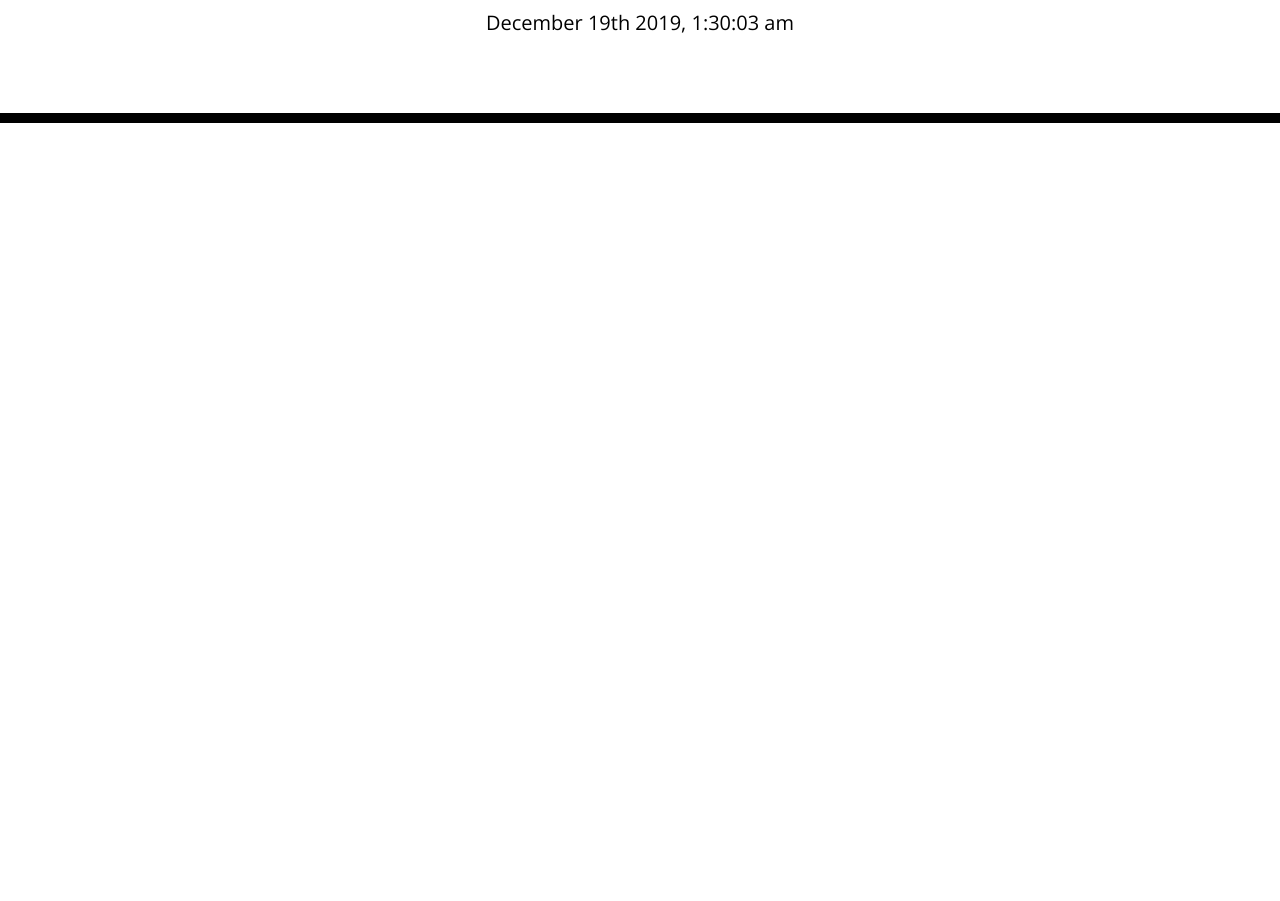
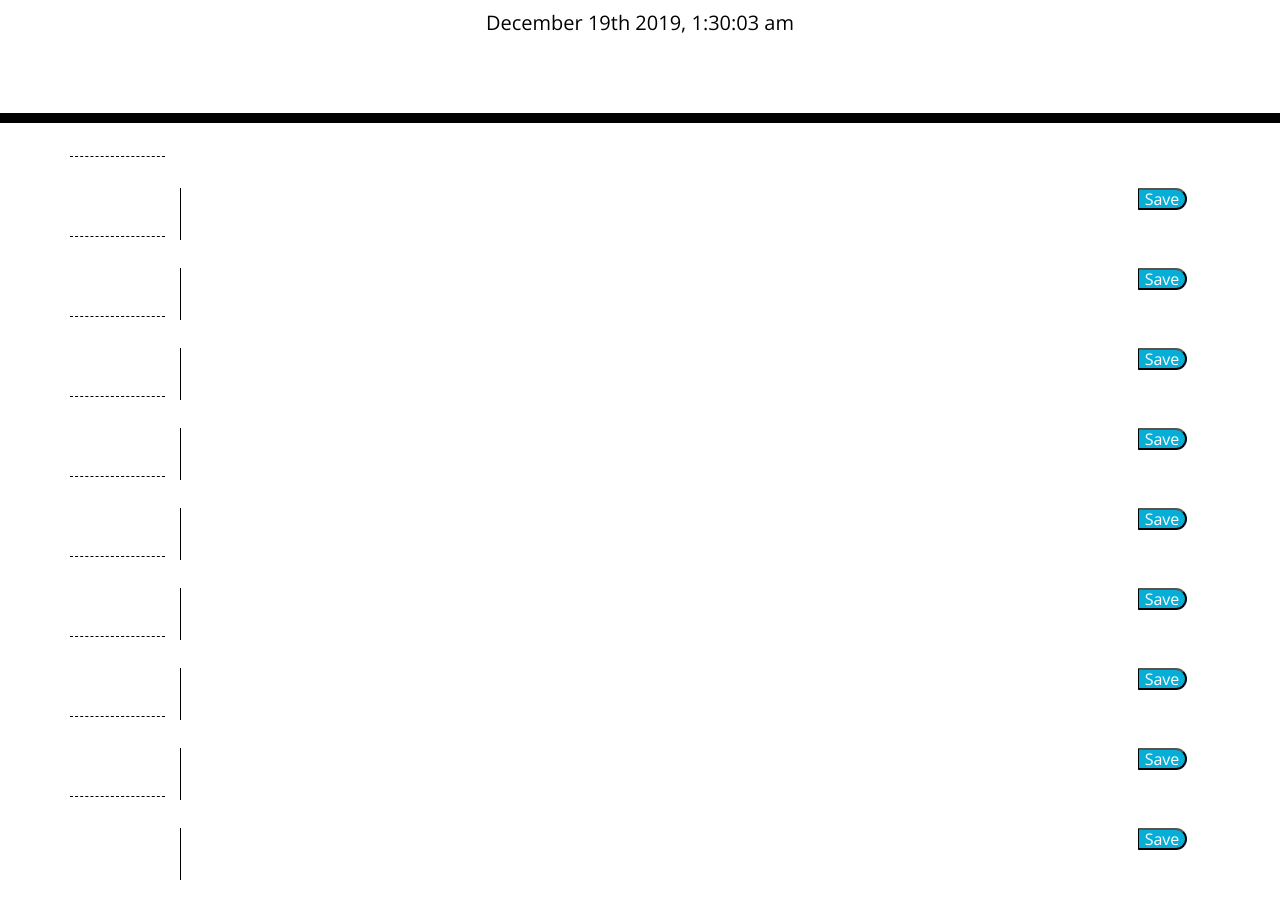
Before and after one commit to danfenichel/day-planner, a plain HTML site: page index.html in a window 1280 px wide. Shown: the part 181-1082 px from the top of the page. Before the commit the page ends 800 px from the top, so only its background shows below. Drawn offline with nearby package versions, Linux system fonts and the light colour scheme.

Commit message:
added initial HTML elements

```diff
--- a/index.html
+++ b/index.html
@@ -1,11 +1,13 @@
 <!DOCTYPE html>
 <html lang="en">
+
 <head>
     <meta charset="UTF-8" />
     <meta name="viewport" content="width=device-width, initial-scale=1.0" />
     <meta http-equiv="X-UA-Compatible" content="ie=edge" />
     <link rel="stylesheet" href="https://stackpath.bootstrapcdn.com/bootstrap/4.3.1/css/bootstrap.min.css" />
-    <link rel="stylesheet" href="https://use.fontawesome.com/releases/v5.8.1/css/all.css" integrity="sha384-50oBUHEmvpQ+1lW4y57PTFmhCaXp0ML5d60M1M7uH2+nqUivzIebhndOJK28anvf" crossorigin="anonymous" />
+    <link rel="stylesheet" href="https://use.fontawesome.com/releases/v5.8.1/css/all.css"
+        integrity="sha384-50oBUHEmvpQ+1lW4y57PTFmhCaXp0ML5d60M1M7uH2+nqUivzIebhndOJK28anvf" crossorigin="anonymous" />
     <link href="https://fonts.googleapis.com/css?family=Open+Sans&display=swap" rel="stylesheet" />
     <link rel="stylesheet" href="style.css" />
     <title>Work Day Scheduler</title>
@@ -18,8 +20,96 @@
         <p id="currentDay" class="lead"></p>
     </header>
     <div class="container">
-      <!-- Timeblocks go here -->
-
+        <div class="row time-block">
+            <div class="col-md-1 hour" id="9a">
+            </div>
+            <div class="col-md-10">
+                <textarea name="description" id="desc9a" cols="100"></textarea>
+            </div>
+            <div class="col-md-1">
+                <button class="saveBtn">Save</button>
+            </div>
+        </div>
+        <div class="row time-block">
+            <div class="col-md-1 hour" id="10a">
+            </div>
+            <div class="col-md-10">
+                <textarea name="description" id="desc10a" cols="100"></textarea>
+            </div>
+            <div class="col-md-1">
+                <button class="saveBtn">Save</button>
+            </div>
+        </div>
+        <div class="row time-block">
+            <div class="col-md-1 hour" id="11a">
+            </div>
+            <div class="col-md-10">
+                <textarea name="description" id="desc11a" cols="100"></textarea>
+            </div>
+            <div class="col-md-1">
+                <button class="saveBtn">Save</button>
+            </div>
+        </div>
+        <div class="row time-block">
+            <div class="col-md-1 hour" id="12p">
+            </div>
+            <div class="col-md-10">
+                <textarea name="description" id="desc12p" cols="100"></textarea>
+            </div>
+            <div class="col-md-1">
+                <button class="saveBtn">Save</button>
+            </div>
+        </div>
+        <div class="row time-block">
+            <div class="col-md-1 hour" id="1p">
+            </div>
+            <div class="col-md-10">
+                <textarea name="description" id="desc1p" cols="100"></textarea>
+            </div>
+            <div class="col-md-1">
+                <button class="saveBtn">Save</button>
+            </div>
+        </div>
+        <div class="row time-block">
+            <div class="col-md-1 hour" id="2p">
+            </div>
+            <div class="col-md-10">
+                <textarea name="description" id="desc2p" cols="100"></textarea>
+            </div>
+            <div class="col-md-1">
+                <button class="saveBtn">Save</button>
+            </div>
+        </div>
+        <div class="row time-block">
+            <div class="col-md-1 hour" id="3p">
+            </div>
+            <div class="col-md-10">
+                <textarea name="description" id="desc3p" cols="100"></textarea>
+            </div>
+            <div class="col-md-1">
+                <button class="saveBtn">Save</button>
+            </div>
+        </div>
+        <div class="row time-block">
+            <div class="col-md-1 hour" id="4p">
+            </div>
+            <div class="col-md-10">
+                <textarea name="description" id="desc4p" cols="100"></textarea>
+            </div>
+            <div class="col-md-1">
+                <button class="saveBtn">Save</button>
+            </div>
+        </div>
+        <div class="row time-block">
+            <div class="col-md-1 hour" id="5p">
+            </div>
+            <div class="col-md-10">
+                <textarea name="description" id="desc5p" cols="100"></textarea>
+            </div>
+            <div class="col-md-1">
+                <button class="saveBtn">Save</button>
+            </div>
+        </div>
     </div>
 
     <script src="https://code.jquery.com/jquery-3.4.1.min.js"></script>
@@ -27,4 +117,5 @@
     <script type="text/javascript" src="moment.js"></script>
     <script type="text/javascript" src="script.js"></script>
 </body>
+
 </html>
```
Lines whose indentation alone changed are shown as unchanged.
